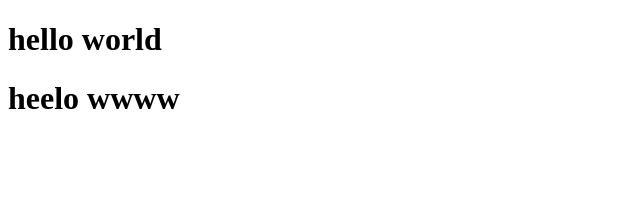
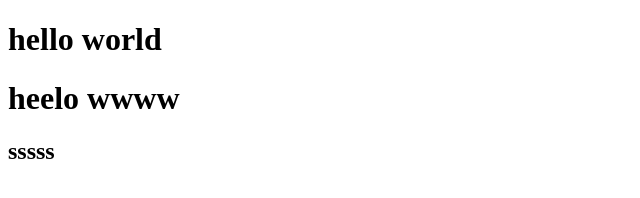
Before and after one commit to PaiDaXin-6/testDemo, a plain HTML site: page index.html in a window 1280 px wide. Shown: the full height of the page, 0-640 px from the left. Drawn offline with Linux system fonts and the light colour scheme.

Commit message:
这是第三次提交，我修改了index.html

```diff
--- a/index.html
+++ b/index.html
@@ -8,5 +8,6 @@
 <body>
     <h1>hello world</h1>
     <h1>heelo wwww</h1>
+    <h2>sssss</h2>
 </body>
 </html>
```
